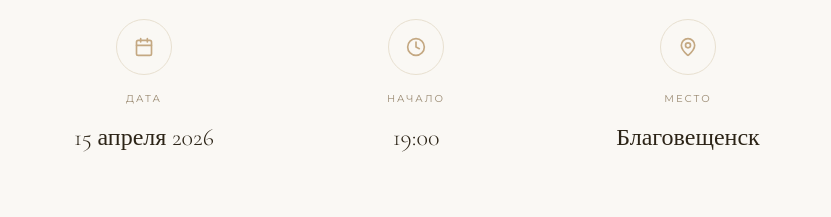
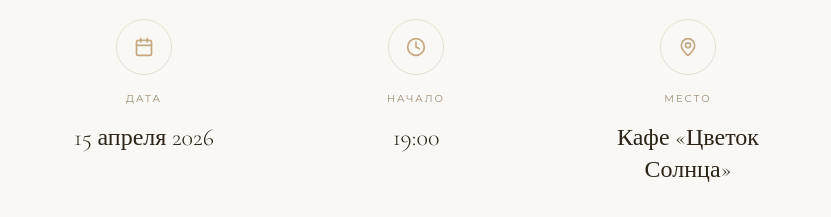
Before and after one commit to pr-poehali-dev/birthday-invitation-32, a React (Vite) app: page / in a window 1280 px wide. Shown: the part 1060-1277 px from the top of the page, without its empty margins (224-1055 px from the left). Built offline with nearby package versions, Linux system fonts and the light colour scheme.

Commit message:
Замена места на кафе

```diff
--- a/src/pages/Index.tsx
+++ b/src/pages/Index.tsx
@@ -125,7 +125,7 @@ export default function Index() {
             {[
               { icon: "Calendar", label: "Дата", value: "15 апреля 2026" },
               { icon: "Clock", label: "Начало", value: "19:00" },
-              { icon: "MapPin", label: "Место", value: "Благовещенск" },
+              { icon: "MapPin", label: "Место", value: "Кафе «Цветок Солнца»" },
             ].map(({ icon, label, value }) => (
               <div key={label} className="flex flex-col items-center gap-4">
                 <div className="w-14 h-14 rounded-full border border-[#e8e0d0] flex items-center justify-center">
```
